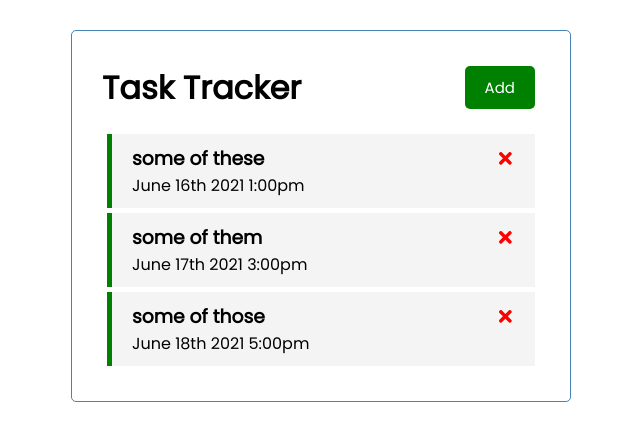
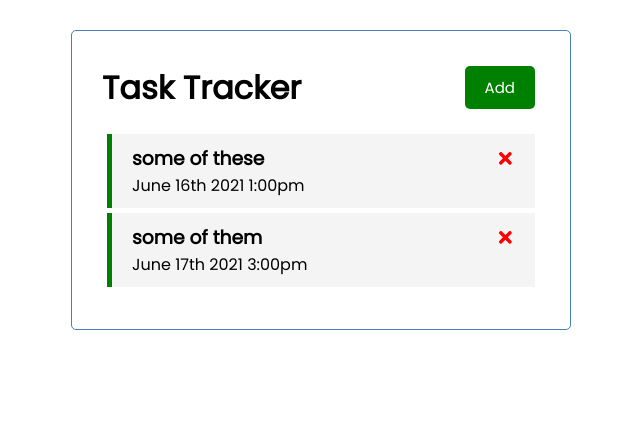
Before and after one commit to bkfwebdev/React-2021-Refresher, a React (Create React App) app: page / in a window 1280 px wide. Shown: the top 440 px of the page, without its empty margins (319-959 px from the left). Built offline with nearby package versions, Linux system fonts and the light colour scheme; data requests are answered from the project's data file; the HTML template or start-up script is replaced by a standard one.

Commit message:
adding mock API

```diff
--- /dev/null
+++ b/db.json
@@ -0,0 +1,16 @@
+{
+  "task": [
+    {
+      "id": 1,
+      "text": "some of these",
+      "day": "June 16th 2021 1:00pm",
+      "reminder": true
+    },
+    {
+      "id": 2,
+      "text": "some of them",
+      "day": "June 17th 2021 3:00pm",
+      "reminder": true
+    }
+  ]
+}
--- a/package.json
+++ b/package.json
@@ -6,6 +6,7 @@
     "@testing-library/jest-dom": "^5.14.1",
     "@testing-library/react": "^11.2.7",
     "@testing-library/user-event": "^12.8.3",
+    "json-server": "^0.16.3",
     "react": "^17.0.2",
     "react-dom": "^17.0.2",
     "react-icons": "^4.2.0",
@@ -16,7 +17,8 @@
     "start": "react-scripts start",
     "build": "react-scripts build",
     "test": "react-scripts test",
-    "eject": "react-scripts eject"
+    "eject": "react-scripts eject",
+    "server":"json-server --watch db.json --port 5000"
   },
   "eslintConfig": {
     "extends": [
--- a/src/App.js
+++ b/src/App.js
@@ -1,26 +1,25 @@
 import Header from './components/Header';
 import Tasks from './components/Tasks';
 import AddTask from './components/AddTask';
-import { useState } from "react";
+import { useState, useEffect } from "react";
 
 const  App = (props)  => {
   const [showAddTask,setShowAddTask] = useState(false)
-  const [tasks, setTask] = useState([
-    { id: 1,
-      text: "some of these",
-      day: "June 16th 2021 1:00pm",
-      reminder: true },
-    {
-      id: 2,
-      text: "some of them",
-      day: "June 17th 2021 3:00pm",
-      reminder: true,
-    },
-    { id: 3,
-      text: "some of those",
-      day: "June 18th 2021 5:00pm",
-      reminder: true },
-  ])
+  const [tasks, setTask] = useState([])
+
+  useEffect(() => {
+    const getTask = async () => {
+      const taskFromServer = await fetchTask()
+      setTask(taskFromServer)
+    }
+    getTask()
+  })
+
+const fetchTask = async ()=>{
+    const res = await fetch("http://localhost:5000/task")
+    const data = await res.json()
+    return data
+}
 
 //Add Task
 const addTask  = (task) =>{
@@ -29,8 +28,9 @@ const addTask  = (task) =>{
   setTask([...tasks,newTask])
 }
 //Delete Task
-const deleteTask = (id)=>{
-  setTask(tasks.filter((task)=>task.id !== id))
+const deleteTask = async(id) => {
+  await fetch(`http://localhost:5000/task/${id}`, {method : 'DELETE'})
+  setTask(tasks.filter((task)=> task.id !== id))
 }
 
 //Toggle Reminder
```
Also changed, not shown: 1 other file (tests, documents, lock files or other folders).
